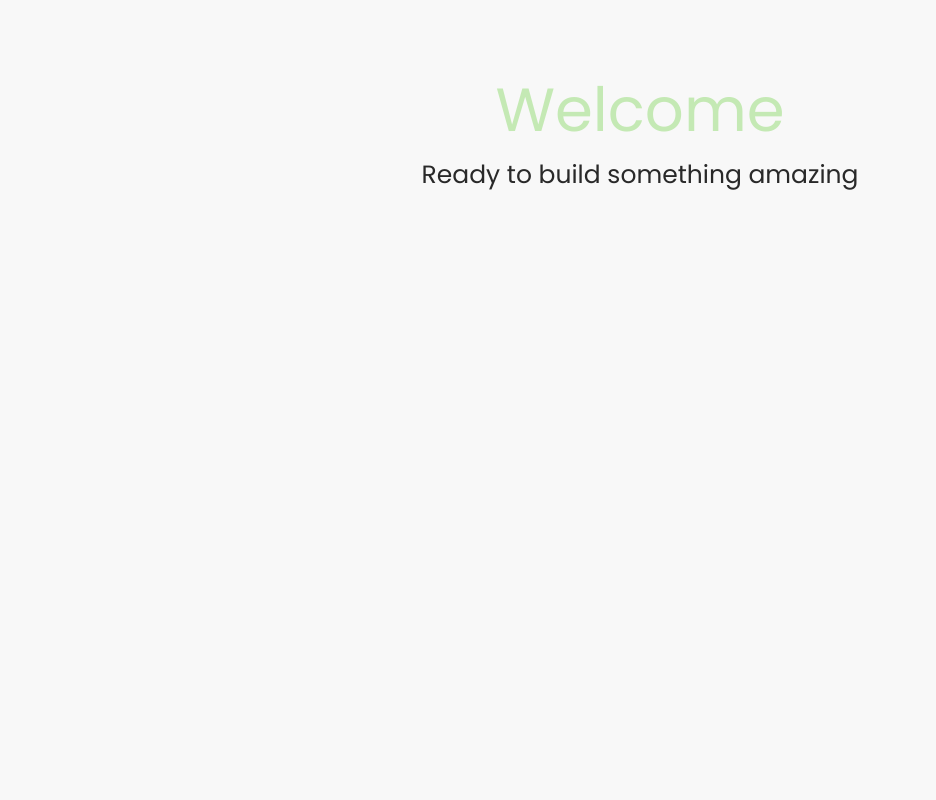
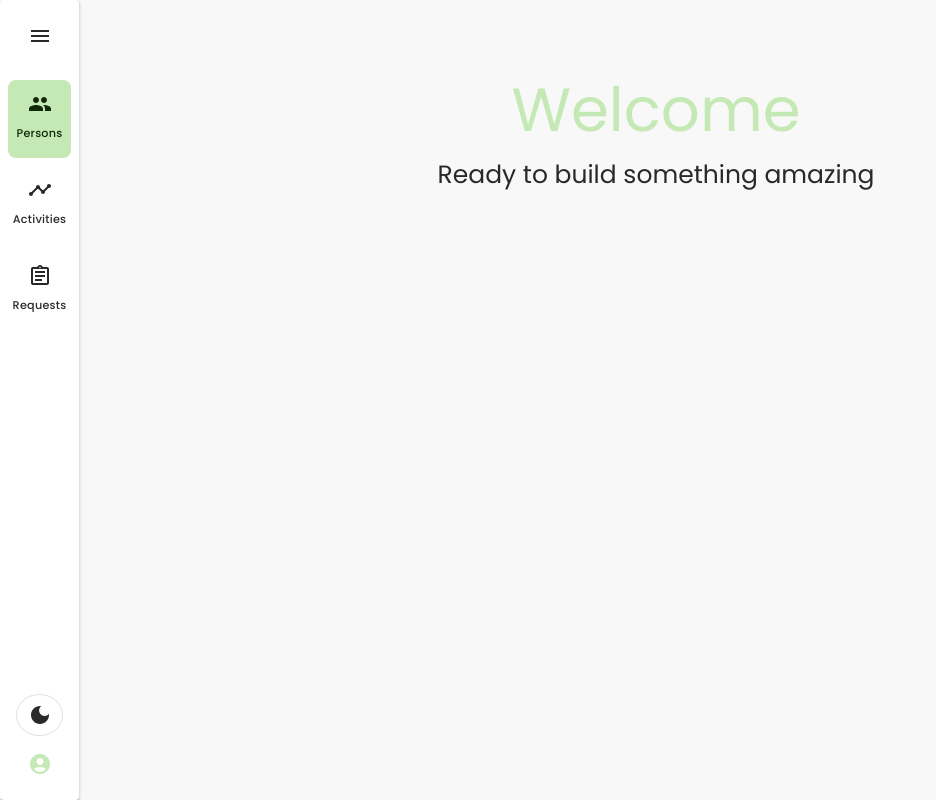
Before and after one commit to JosteinSandKjellsen/base, a Next.js app: page / in a window 1280 px wide. Shown: the whole page, without its empty margins (0-936 px from the left). Built offline with nearby package versions, Linux system fonts and the light colour scheme; what @mui/material-nextjs would draw is missing.

Commit message:
Implement MUI navigation rail

```diff
--- a/src/app/layout.tsx
+++ b/src/app/layout.tsx
@@ -1,5 +1,6 @@
 import { ReactNode } from "react";
 import { Providers } from "@/components/providers";
+import { NavigationRail } from "@/components/navigation-rail";
 import "./globals.css";
 import { Inter } from 'next/font/google';
 
@@ -25,7 +26,8 @@ export default function RootLayout({ children }: RootLayoutProps) {
       </head>
       <body className="antialiased bg-background text-foreground">
         <Providers>
-          <div className="container mx-auto max-w-6xl min-h-screen py-8">
+          <NavigationRail />
+          <div className="ml-20 container mx-auto max-w-6xl min-h-screen py-8">
             {children}
           </div>
         </Providers>
--- /dev/null
+++ b/src/components/navigation-rail.tsx
@@ -0,0 +1,178 @@
+"use client";
+
+import { useState } from "react";
+import {
+  Box,
+  IconButton,
+  List,
+  ListItemButton,
+  ListItemIcon,
+  ListItemText,
+  Paper,
+  Tooltip,
+} from "@mui/material";
+import {
+  Menu as MenuIcon,
+  People as PeopleIcon,
+  PeopleOutlined as PeopleOutlinedIcon,
+  Timeline as TimelineIcon,
+  TimelineOutlined as TimelineOutlinedIcon,
+  Assignment as AssignmentIcon,
+  AssignmentOutlined as AssignmentOutlinedIcon,
+  DarkMode as DarkModeIcon,
+  LightMode as LightModeIcon,
+  AccountCircle as AccountCircleIcon,
+} from "@mui/icons-material";
+import { useTheme } from "next-themes";
+
+interface NavigationItem {
+  id: string;
+  label: string;
+  icon: React.ReactNode;
+  iconFilled: React.ReactNode;
+}
+
+const navigationItems: NavigationItem[] = [
+  {
+    id: "persons",
+    label: "Persons",
+    icon: <PeopleOutlinedIcon />,
+    iconFilled: <PeopleIcon />,
+  },
+  {
+    id: "activities",
+    label: "Activities",
+    icon: <TimelineOutlinedIcon />,
+    iconFilled: <TimelineIcon />,
+  },
+  {
+    id: "requests",
+    label: "Requests",
+    icon: <AssignmentOutlinedIcon />,
+    iconFilled: <AssignmentIcon />,
+  },
+];
+
+export function NavigationRail() {
+  const [selectedItem, setSelectedItem] = useState<string>("persons");
+  const [hoveredItem, setHoveredItem] = useState<string | null>(null);
+  const { theme, setTheme } = useTheme();
+
+  const handleItemClick = (itemId: string) => {
+    setSelectedItem(itemId);
+  };
+
+  const toggleTheme = () => {
+    setTheme(theme === "dark" ? "light" : "dark");
+  };
+
+  return (
+    <Paper
+      sx={{
+        width: 80,
+        height: "100vh",
+        display: "flex",
+        flexDirection: "column",
+        backgroundColor: "background.paper",
+        borderRight: 1,
+        borderColor: "divider",
+        position: "fixed",
+        left: 0,
+        top: 0,
+        zIndex: 1000,
+      }}
+    >
+      {/* Menu button */}
+      <Box sx={{ p: 2, display: "flex", justifyContent: "center" }}>
+        <IconButton
+          sx={{
+            color: "text.primary",
+            "&:hover": {
+              backgroundColor: "action.hover",
+            },
+          }}
+        >
+          <MenuIcon />
+        </IconButton>
+      </Box>
+
+      {/* Navigation items */}
+      <List sx={{ flex: 1, px: 1 }}>
+        {navigationItems.map((item) => {
+          const isSelected = selectedItem === item.id;
+          const isHovered = hoveredItem === item.id;
+
+          return (
+            <Tooltip key={item.id} title={item.label} placement="right">
+              <ListItemButton
+                onClick={() => handleItemClick(item.id)}
+                onMouseEnter={() => setHoveredItem(item.id)}
+                onMouseLeave={() => setHoveredItem(null)}
+                sx={{
+                  mb: 1,
+                  borderRadius: 2,
+                  flexDirection: "column",
+                  py: 1.5,
+                  minHeight: 56,
+                  backgroundColor: isSelected ? "primary.main" : "transparent",
+                  color: isSelected ? "primary.contrastText" : "text.primary",
+                  "&:hover": {
+                    backgroundColor: isSelected ? "primary.dark" : "action.hover",
+                  },
+                }}
+              >
+                <ListItemIcon
+                  sx={{
+                    minWidth: "auto",
+                    color: "inherit",
+                    mb: 0.5,
+                  }}
+                >
+                  {isSelected || isHovered ? item.iconFilled : item.icon}
+                </ListItemIcon>
+                <ListItemText
+                  primary={item.label}
+                  primaryTypographyProps={{
+                    variant: "caption",
+                    textAlign: "center",
+                    sx: { fontSize: "0.7rem" },
+                  }}
+                />
+              </ListItemButton>
+            </Tooltip>
+          );
+        })}
+      </List>
+
+      {/* Bottom section */}
+      <Box sx={{ p: 2, display: "flex", flexDirection: "column", gap: 1 }}>
+        {/* Theme toggle */}
+        <IconButton
+          onClick={toggleTheme}
+          sx={{
+            color: "text.primary",
+            border: 1,
+            borderColor: "divider",
+            "&:hover": {
+              backgroundColor: "action.hover",
+            },
+          }}
+        >
+          {theme === "dark" ? <LightModeIcon /> : <DarkModeIcon />}
+        </IconButton>
+
+        {/* User avatar */}
+        <IconButton
+          sx={{
+            color: "primary.main",
+            "&:hover": {
+              backgroundColor: "action.hover",
+            },
+          }}
+        >
+          <AccountCircleIcon />
+        </IconButton>
+      </Box>
+    </Paper>
+  );
+}
--- a/src/components/providers.tsx
+++ b/src/components/providers.tsx
@@ -4,6 +4,7 @@ import { ReactNode } from "react";
 import { AppRouterCacheProvider } from "@mui/material-nextjs/v15-appRouter";
 import { ThemeProvider, createTheme } from "@mui/material/styles";
 import { CssBaseline } from "@mui/material";
+import { ThemeProvider as NextThemesProvider } from "next-themes";
 import { useTheme } from "next-themes";
 import { useEffect, useState } from "react";
 
@@ -223,11 +224,13 @@ function MUIThemeProvider({ children }: { children: ReactNode }) {
  */
 export function Providers({ children }: ProvidersProps) {
   return (
+    <NextThemesProvider attribute="data-theme" defaultTheme="system" enableSystem>
       <AppRouterCacheProvider options={{ enableCssLayer: true }}>
         <MUIThemeProvider>
           <CssBaseline />
           {children}
         </MUIThemeProvider>
       </AppRouterCacheProvider>
+    </NextThemesProvider>
   );
 }
```
Lines whose indentation alone changed are shown as unchanged.
